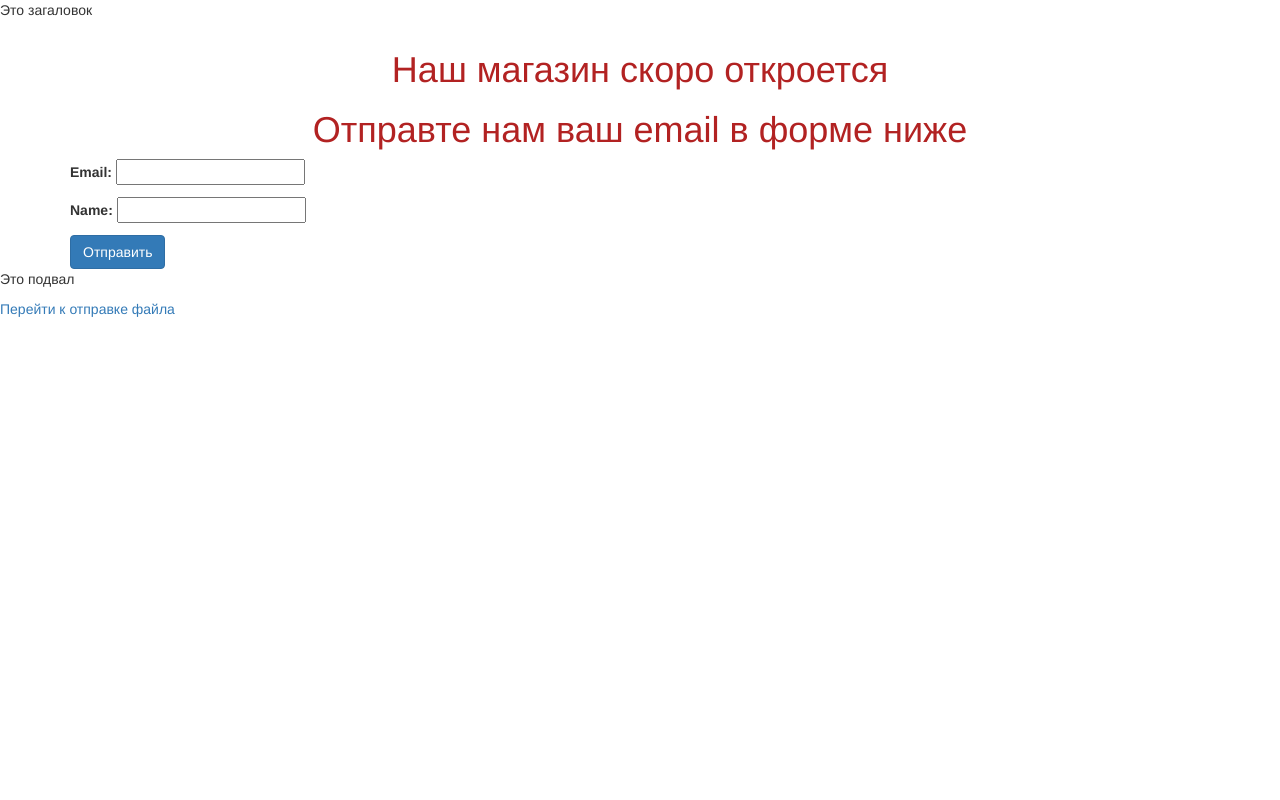
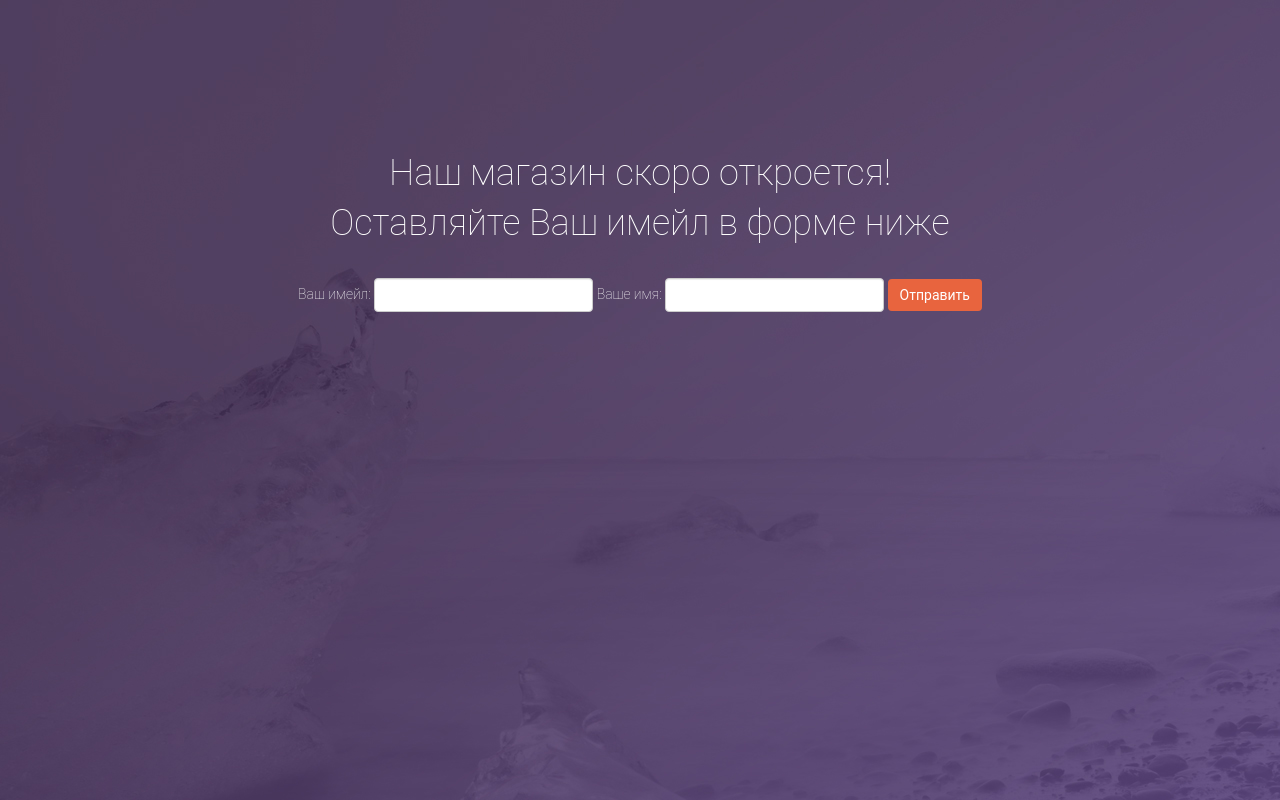
Before and after one commit to Danila95/simple_online_store, a Django app: template simple_online_store/templates/index.html in a window 1280 px wide. Run offline with Django 3.2, Linux system fonts and the light colour scheme; the template is opened without the code that fills it: values that come from a table or form of the project are taken from there, others are empty; parts of the project's set-up code (start-up, migrations or seed data) failed here and were passed over; some libraries are stand-ins or nearby versions.

Commit message:
Complited Lesson1.4

```diff
--- a/simple_online_store/static/css/style.css
+++ b/simple_online_store/static/css/style.css
@@ -1,4 +1,40 @@
+html, body{
+    height: 100%;
+    max-height: 100%;
+    font-family: 'Roboto', sans-serif;
+}
+
+.top-container{
+    padding-top: 10%;
+}
+
+.general-container{
+    background: url('../img/bg_image.jpg');
+    height: 100%;
+}
+
+.general-container form{
+    margin-top: 30px;
+}
+
+.general-container form label{
+    font-weight: 100;
+    color: white;
+}
+
+.btn-orange{
+    background-color: #e8643e;
+    border: none;
+}
+
+.btn-orange:hover{
+    background-color: #dc5129;
+    border: none;
+}
+
 .title{
-    color: firebrick;
     text-align: center;
+    color: white;
+    font-weight: 100;
+    line-height: 50px;
 }
--- a/simple_online_store/templates/index.html
+++ b/simple_online_store/templates/index.html
@@ -3,34 +3,38 @@
 {% block title %}Главная страница{% endblock %}
 
 {#block body#}
+
 {% block header %}
-    <p>Это загаловок</p>
 {% endblock %}
 
 {% block content %}
-<div class="container">
-    <div class="row">
-        <div class="col-lg-12">
-            <h1 class="title">Наш магазин скоро откроется</h1>
-            <h1 class="title">Отправте нам ваш email в форме ниже</h1>
-            <div>
-                <form action="" method="post">
-                    {% csrf_token %}
-                    {{ form.as_p }}
+    <div class="general-container">
+        <div class="container top-container">
+            <div class="row">
+                <div class="col-lg-8 col-lg-offset-2">
+                    <h1 class="title">Наш магазин скоро откроется!<br>
+                    Оставляйте Ваш имейл в форме ниже</h1>
                     <div>
-                        <button type="submit" class="btn btn-primary">Отправить</button>
+                        <form action="" method="post" class="form-inline text-center">{% csrf_token %}
+                         <div class="form-group">
+                             <label>Ваш имейл: </label>
+                             <input name="{{ form.email.name }}" class="form-control">
+                         </div>
+                         <div class="form-group">
+                             <label>Ваше имя: </label>
+                             <input name="{{ form.name.name }}" class="form-control">
+                         </div>
+                         <button type="submit" class="btn btn-primary btn-orange">Отправить</button>
+                        </form>
+
                     </div>
-                </form>
-
+                </div>
             </div>
         </div>
     </div>
-</div>
 {% endblock %}
 
 {% block footer %}
-    <p>Это подвал</p>
-    <a href="/send_certificate_file">Перейти к отправке файла</a>
 {% endblock %}
 
 {% block links %}
```
Also changed, not shown: simple_online_store/db.sqlite3, simple_online_store/static/img/bg_image.jpg (added).
